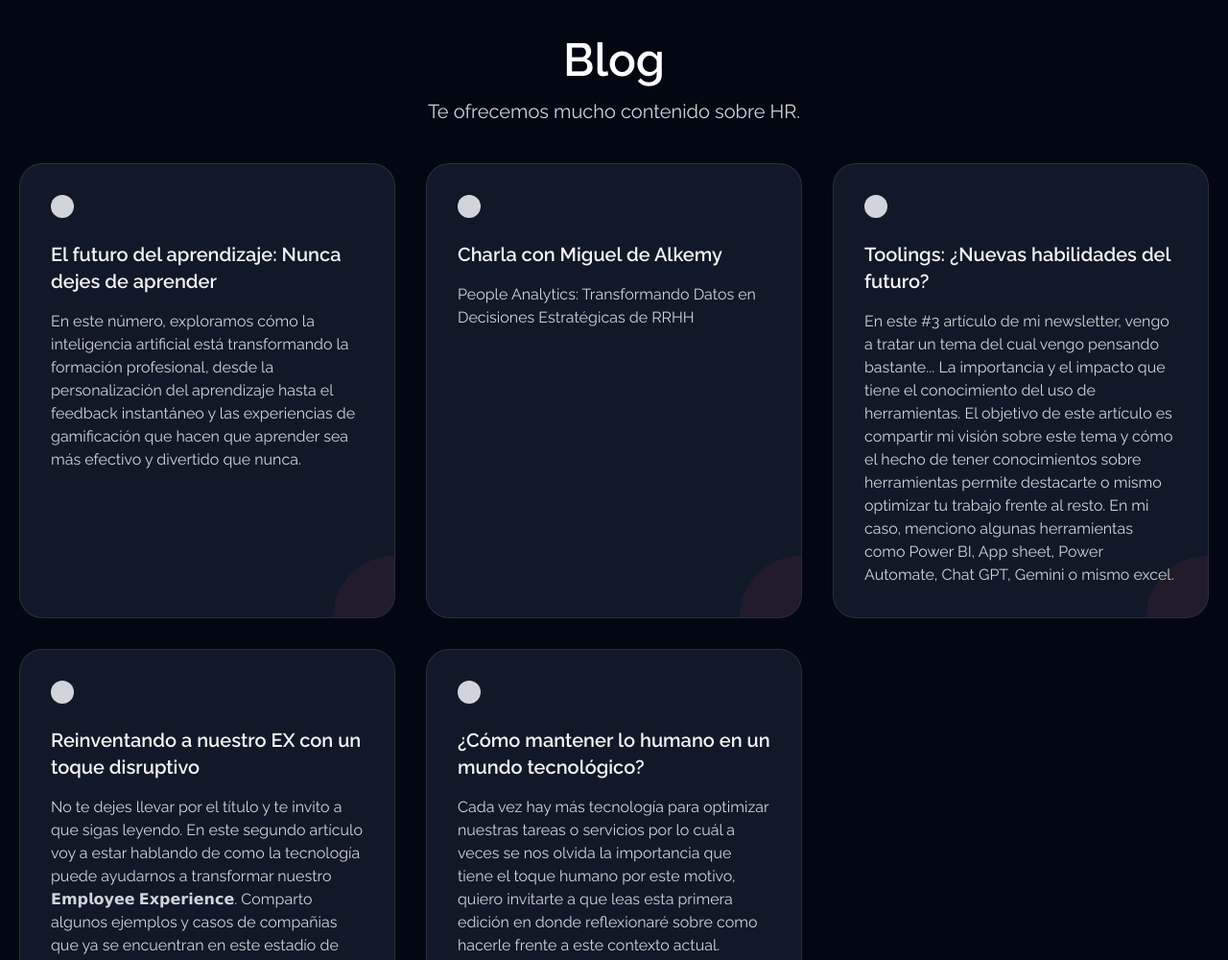
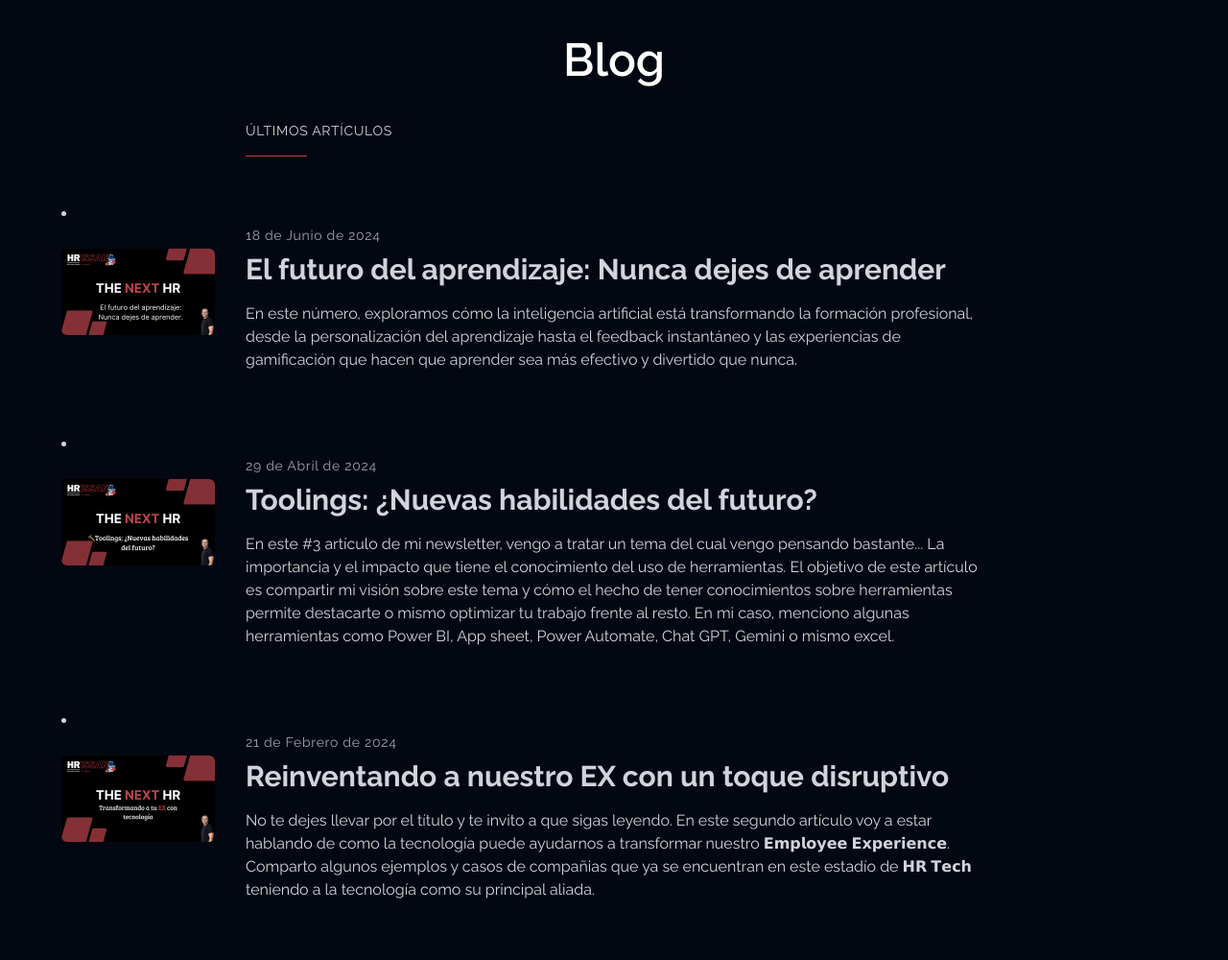
Before and after one commit to giulibrumatti/hrissan-astro, an Astro site: page / in a window 1280 px wide. Shown: the part 1660-2660 px from the top of the page at 96% size. Built offline with nearby package versions, Linux system fonts and the light colour scheme; Astro itself is replaced by a stand-in of ours; a web font is replaced by a local one.

Commit message:
add blog

```diff
--- a/datos.json
+++ b/datos.json
@@ -25,15 +25,7 @@
             "En este número, exploramos cómo la inteligencia artificial está transformando la formación profesional, desde la personalización del aprendizaje hasta el feedback instantáneo y las experiencias de gamificación que hacen que aprender sea más efectivo y divertido que nunca."
       },
       {
-        "date": "15 de Mayo de 2024",
-        "title": "Charla con Miguel de Alkemy",
-        "url":"https://www.linkedin.com/events/peopleanalytics-transformandoda7186790266282930176/comments/",
-        "image":"/portBlog4.png",
-        "description":
-            "People Analytics: Transformando Datos en Decisiones Estratégicas de RRHH"
-      },
-      {
-        "date": "29 de abril de 2024",
+        "date": "29 de Abril de 2024",
         "title": "Toolings: ¿Nuevas habilidades del futuro?",
         "url":"https://www.linkedin.com/pulse/toolings-nuevas-habilidades-del-futuro-guido-risso-xddof/?trackingId=kJSoLdckSwq3XUOZGyRZRw%3D%3D",
         "image":"/portBlog3.png",
@@ -42,7 +34,7 @@
 
       },
     {
-      "date": "21 de febrero de 2024",
+      "date": "21 de Febrero de 2024",
       "title": "Reinventando a nuestro EX con un toque disruptivo",
       "url":"https://www.linkedin.com/pulse/reinventando-nuestro-ex-con-un-toque-disruptivo-guido-risso-xgt4f/",
       "image":"/portBlog2.png",
--- a/src/components/Blog.astro
+++ b/src/components/Blog.astro
@@ -4,35 +4,46 @@ import Container from "./elements/Container.astro";
 import ContainerBlog from "./elements/ContainerBlog.astro";
 import Paragraph from "./elements/Paragraph.astro";
 import Title from "./elements/Title.astro";
-
+import PostPreview from "./PostPreview.astro";
 
 type ServicesProps = {
-    title: string;
-    description: string;
-    icon: string
+  title: string;
+  description: string;
+  icon: string;
 };
-
 ---
 
-<section id="services">
-    <Container className="space-y-10 md:sapce-y-12">
-        <div class="text-center max-w-3xl mx-auto space-y-4">
-            <Title className="sm:text-3xl md:text-5xl">
-                Blog
-            </Title>
-            <Paragraph className="md:text-xl">
-                Te ofrecemos mucho contenido sobre HR.
-            </Paragraph>
+<section id="blog">
+  <Container className="space-y-10 md:sapce-y-12">
+    <div class="text-center max-w-3xl mx-auto space-y-4">
+      <Title className="sm:text-3xl md:text-5xl"> Blog </Title>
+    </div>
+
+  {
+    blog?.length > 0 && (
+      <div class="px-4 mb-12 sm:px-8 sm:mb-16 text-heading-3">
+        <div class="max-w-3xl mx-auto mb-8 sm:mb-12">
+          <h2 class="text-sm text-heading-3 uppercase tracking-wider after:content-[''] after:block after:w-16 after:h-px after:bg-primary after:mt-4">
+            Últimos artículos
+          </h2>
         </div>
-        <div class="grid sm:grid-cols-2 lg:grid-cols-3 gap-6 lg:gap-8">
-            {
-                    blog.map((blog) => {
-                    return (
-                            <ContainerBlog title={blog.title} description={blog.description} image={blog.image}>
-                            </ContainerBlog>
-                            );
-                    })
-            }
+        <div class="max-w-3xl mx-auto xl:max-w-6xl">
+          {blog.map((BLOG) => (
+            <li class="">
+              <PostPreview {...BLOG} />
+            </li>
+          ))}
         </div>
-    </Container>
+        <div class="max-w-3xl mx-auto pt-8 border-t border-slate-200 sm:pt-12">
+          <a
+            class="px-8 py-2.5 inline-flex gap-1.5 justify-center items-center font-semibold bg-primary text-white rounded-full transition duration-300 hover:shadow-button"
+            href="/blog"
+          >
+            View All Posts
+          </a>
+        </div>
+      </div>
+    )
+  }
 </section>
+</Container>
--- /dev/null
+++ b/src/components/PostPreview.astro
@@ -0,0 +1,60 @@
+---
+import Paragraph from './elements/Paragraph.astro'
+interface Props {
+  title: string
+  url: string
+  image: string
+  description: string
+  date: string
+
+}
+
+const { title, description, url, date, image } = Astro.props
+---
+
+<article class="post-card mb-12 sm:mb-16">
+    <header class="post-card-header">
+        <div class="mb-2 text-sm tracking-wider text-slate-500">
+            <time class="text-gray-400">{date}</time>
+        </div>
+        <h2 class="text-3xl font-bold text-heading-3"><a href={url} target="_blank">{title}</a></h2>
+    </header>
+    {
+        image && (
+            <figure class="post-card-thumbnail mt-6 mb-6 xl:mb-0">
+                <a href={image}>
+                    <img class="w-full rounded-md" src={image} loading="lazy" decoding="async" alt="" />
+                </a>
+            </figure>
+        )
+    }
+    {
+        description && (
+            <div class="post-card-content mt-4">
+                <Paragraph className="prose prose-slate max-w-none sm:prose-lg">{description}</Paragraph>
+            </div>
+        )
+    }
+</article>
+
+<style>
+    @media (min-width: 1280px) {
+        .post-card-header {
+            grid-area: header;
+        }
+        .post-card-content {
+            grid-area: content;
+        }
+        .post-card-thumbnail {
+            grid-area: thumbnail;
+        }
+        .post-card {
+            @apply grid gap-x-8;
+            grid-template-rows: min-content 1fr;
+            grid-template-columns: 1fr 768px 1fr;
+            grid-template-areas:
+                'thumbnail header'
+                'thumbnail content';
+        }
+    }
+</style>
```
